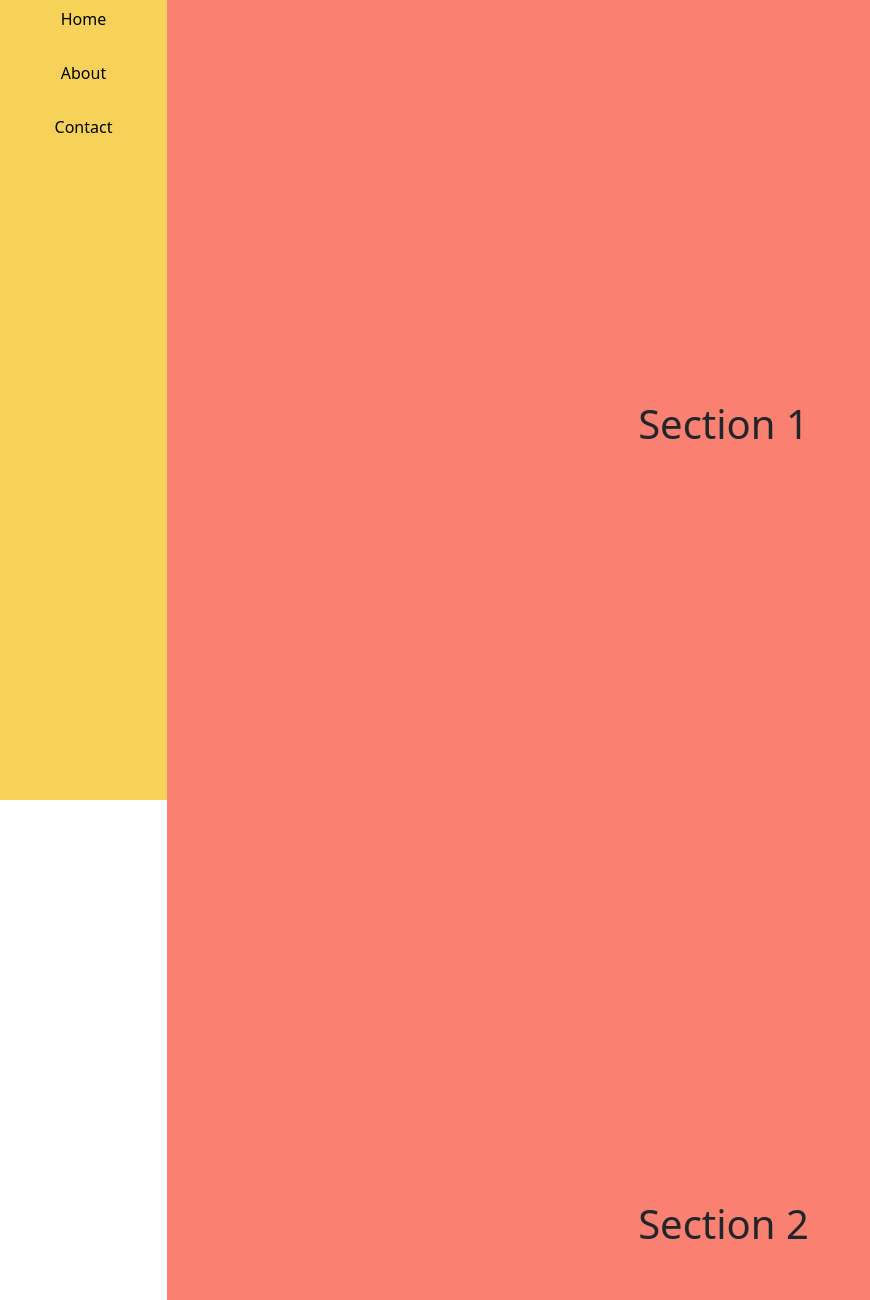
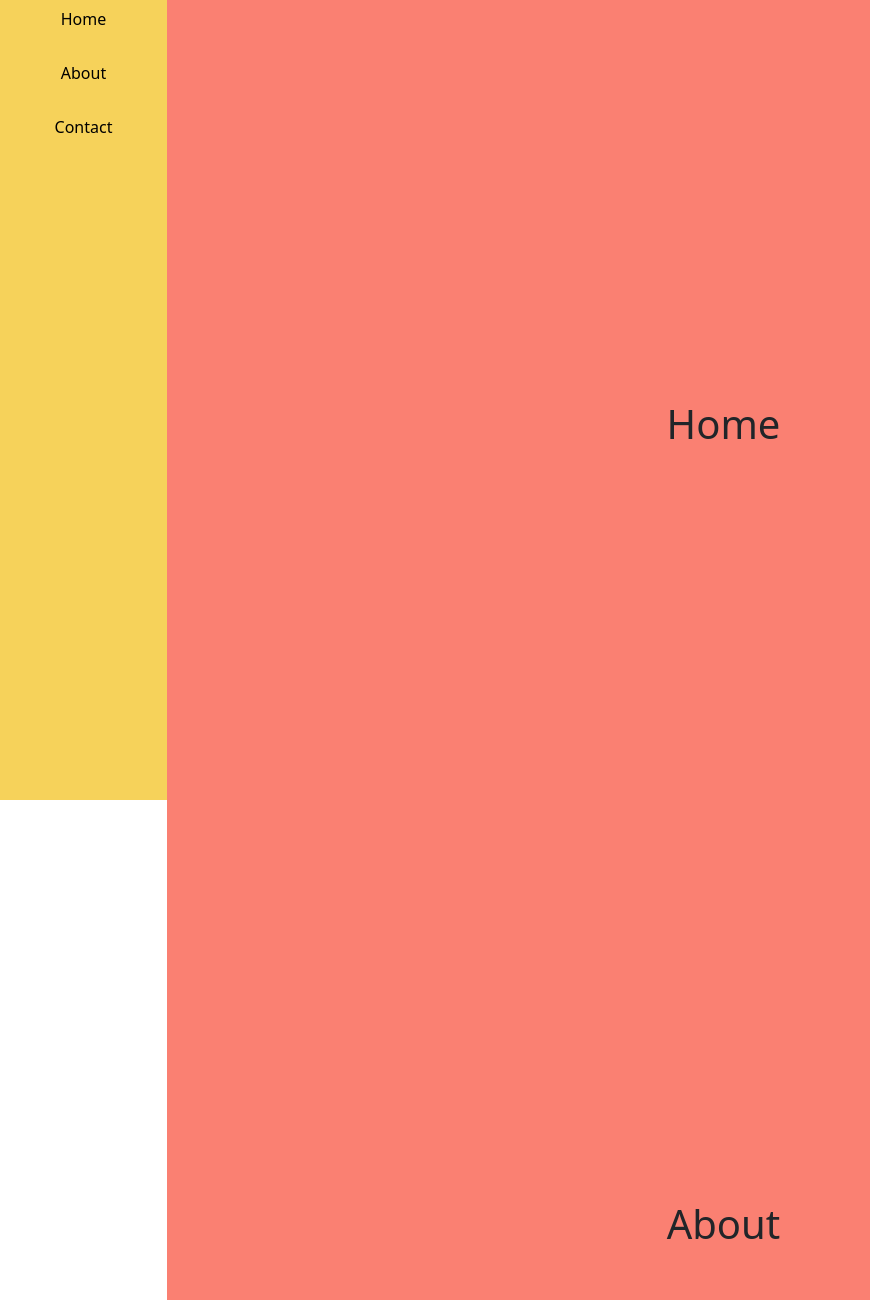
Before and after one commit to Magesh-sam/Responsive-Sidebar-Navbar, a plain HTML site: page index.html in a window 1280 px wide. Shown: the top 1300 px of the page, without its empty margins (0-870 px from the left). Drawn offline with nearby package versions, Linux system fonts and the light colour scheme.

Commit message:
Update index.html

```diff
--- a/index.html
+++ b/index.html
@@ -41,9 +41,9 @@
 
     </div>
     <div class="section-container">
-      <section class="one" id="home" ><h1>Section 1</h1></section>
-      <section class="two" id="about" ><h1>Section 2</h1></section>
-      <section class="three" id="contact" ><h1>Section 3</h1></section>
+      <section class="one" id="home" ><h1>Home</h1></section>
+      <section class="two" id="about" ><h1>About</h1></section>
+      <section class="three" id="contact" ><h1>Contact</h1></section>
     </div>
   </main>
 
```
